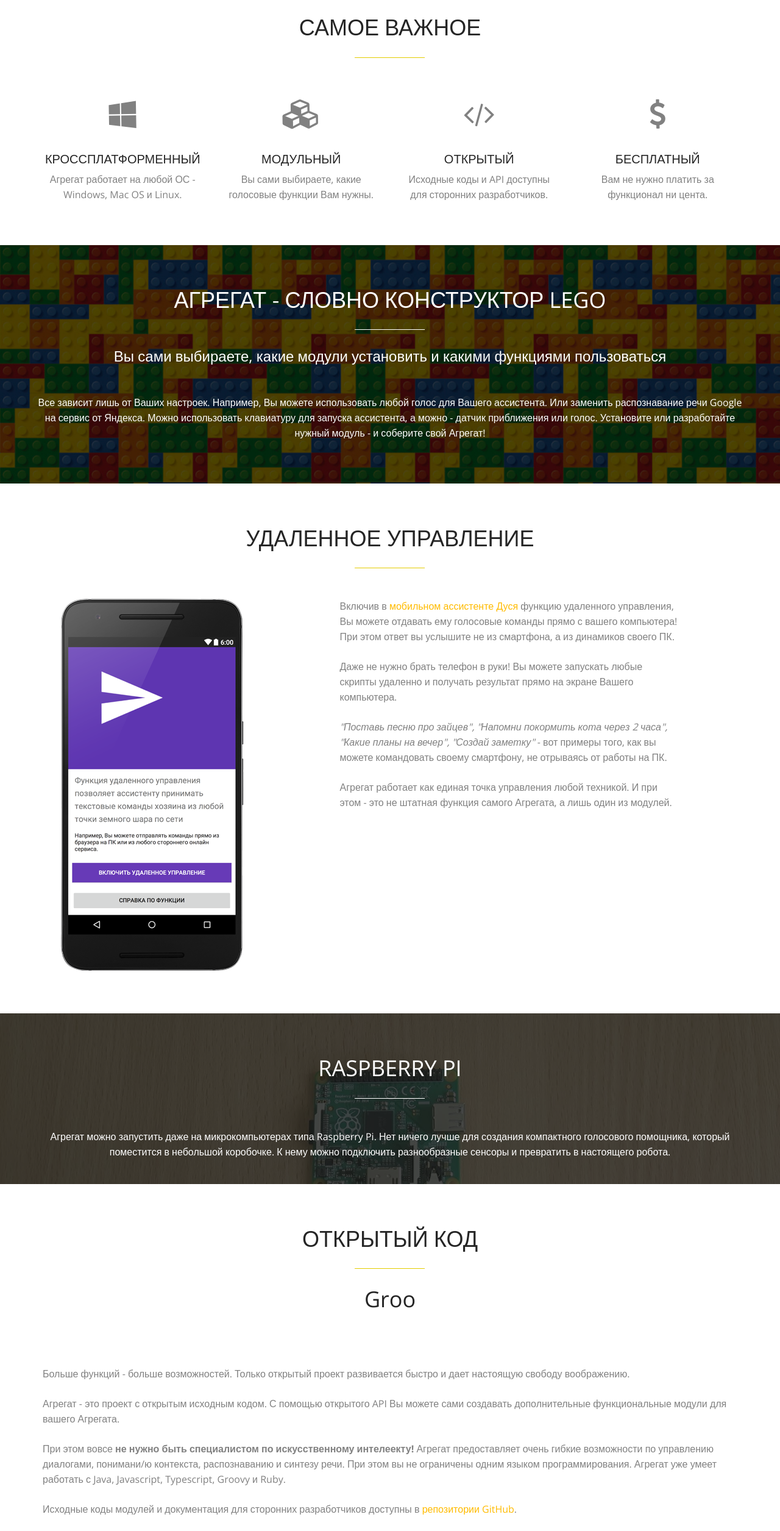
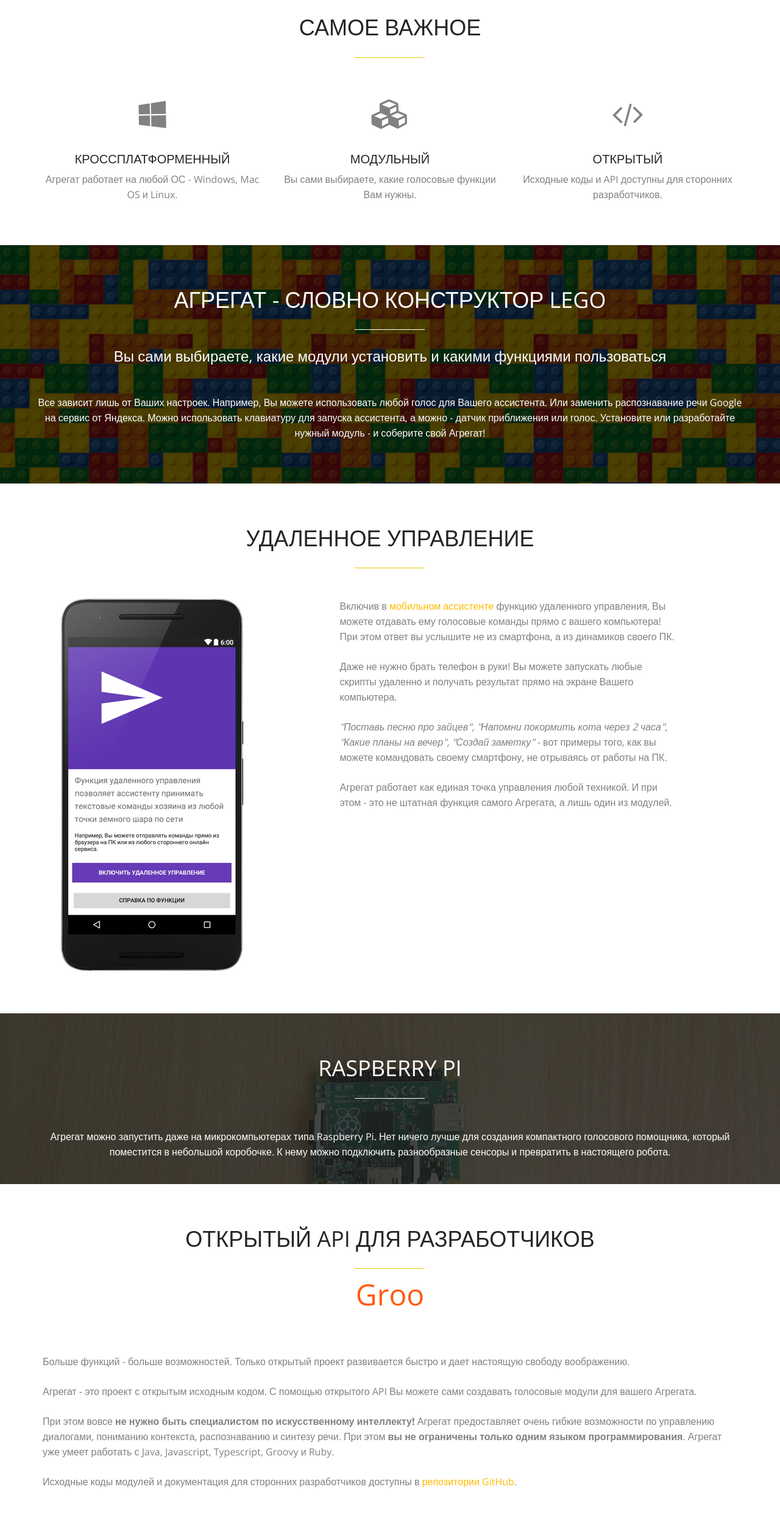
Before and after one commit to uzyovoys/aggregate, a plain HTML site: page index.html in a window 1280 px wide. Shown: the part 1920-4431 px from the top of the page at 61% size. Drawn offline with nearby package versions, Linux system fonts and the light colour scheme; some packages are replaced by stand-ins of ours.

Commit message:
Improvements

```diff
--- a/css/main.css
+++ b/css/main.css
@@ -967,6 +967,10 @@
     border: 2px solid #ccb400;
 }
 
+.langs {
+    color: #ff5b0f;
+    font-size: 3em;
+}
 
 /*=================================================================
 	Contact
--- a/index.html
+++ b/index.html
@@ -212,12 +212,11 @@
 			<section id="service">
 				<div class="container">
 					<div class="row">
-
 						<div class="sec-title text-center">
 							<h2 class="wow animated bounceInLeft">Самое важное</h2>
 						</div>
 
-						<div class="col-md-3 col-sm-6 col-xs-12 text-center wow animated zoomIn">
+						<div class="col-md-4 col-sm-12 col-xs-12 text-center wow animated zoomIn">
 							<div class="service-item">
 								<div class="service-icon">
 									<i class="fa fa-windows fa-3x"></i>
@@ -227,7 +226,7 @@
 							</div>
 						</div>
 
-						<div class="col-md-3 col-sm-6 col-xs-12 text-center wow animated zoomIn" data-wow-delay="0.3s">
+						<div class="col-md-4 col-sm-12 col-xs-12 text-center wow animated zoomIn" data-wow-delay="0.3s">
 							<div class="service-item">
 								<div class="service-icon">
 									<i class="fa fa-cubes fa-3x"></i>
@@ -237,7 +236,7 @@
 							</div>
 						</div>
 
-						<div class="col-md-3 col-sm-6 col-xs-12 text-center wow animated zoomIn" data-wow-delay="0.6s">
+						<div class="col-md-4 col-sm-12 col-xs-12 text-center wow animated zoomIn" data-wow-delay="0.6s">
 							<div class="service-item">
 								<div class="service-icon">
 									<i class="fa fa-code fa-3x"></i>
@@ -246,18 +245,6 @@
 								<p>Исходные коды и API доступны для сторонних разработчиков.</p>
 							</div>
 						</div>
-
-						<div class="col-md-3 col-sm-6 col-xs-12 text-center wow animated zoomIn" data-wow-delay="0.9s">
-							<div class="service-item">
-								<div class="service-icon">
-									<i class="fa fa-dollar fa-3x"></i>
-								</div>
-
-								<h3>Бесплатный</h3>
-								<p>Вам не нужно платить за функционал ни цента.</p>
-							</div>
-						</div>
-
 					</div>
 				</div>
 			</section>
@@ -294,7 +281,7 @@
 							<img src="img/dusi.png">
 						</div>
 						<div class="col-md-6 col-md-offset-1 wow animated fadeInRight">
-							<p>Включив в <a href="http://dusi.mobi">мобильном ассистенте Дуся</a> функцию удаленного управления, Вы можете отдавать ему голосовые команды прямо с вашего компьютера!
+							<p>Включив в <a href="http://dusi.mobi">мобильном ассистенте</a> функцию удаленного управления, Вы можете отдавать ему голосовые команды прямо с вашего компьютера!
 								При этом ответ вы услышите не из смартфона, а из динамиков своего ПК.</p><br/>
 							<p>Даже не нужно брать телефон в руки! Вы можете запускать любые скрипты удаленно и получать результат прямо на экране Вашего компьютера.</p><br/>
 							<p><i>"Поставь песню про зайцев", "Напомни покормить кота через 2 часа", "Какие планы на вечер", "Создай заметку"</i> - вот примеры того, как вы можете командовать своему смартфону, не отрываясь от работы на ПК.</p><br/>
@@ -326,17 +313,17 @@
 				<div class="container">
 					<div class="row">
 						<div class="sec-title text-center wow animated fadeInDown">
-							<h2>Открытый код</h2>
-							<div style="height: 80px">
-								<h1 class="code"></h1>
+							<h2>Открытый API для разработчиков</h2>
+							<div style="height: 60px">
+								<span class="langs"></span>
 							</div>
 						</div>
 					</div>
 					<div class="row wow animated fadeInUp">
 						<div class="col-lg-12">
 							<p>Больше функций - больше возможностей. Только открытый проект развивается быстро и дает настоящую свободу воображению.</p><br/>
-							<p>Агрегат - это проект с открытым исходным кодом. С помощью открытого API Вы можете сами создавать дополнительные функциональные модули для вашего Агрегата.</p><br/>
-							<p>При этом вовсе <b>не нужно быть специалистом по искусственному интелеекту!</b> Агрегат предоставляет очень гибкие возможности по управлению диалогами, понимани/ю контекста, распознаванию и синтезу речи. При этом вы не ограничены одним языком программирования. Агрегат уже умеет работать с Java, Javascript, Typescript, Groovy и Ruby.</p><br/>
+							<p>Агрегат - это проект с открытым исходным кодом. С помощью открытого API Вы можете сами создавать голосовые модули для вашего Агрегата.</p><br/>
+							<p>При этом вовсе <b>не нужно быть специалистом по искусственному интеллекту!</b> Агрегат предоставляет очень гибкие возможности по управлению диалогами, пониманию контекста, распознаванию и синтезу речи. При этом <b>вы не ограничены только одним языком программирования</b>. Агрегат уже умеет работать с Java, Javascript, Typescript, Groovy и Ruby.</p><br/>
 							<p>Исходные коды модулей и документация для сторонних разработчиков доступны в <a href="https://github.com/uzyovoys/aggregate">репозитории GitHub</a>.</p>
 						</div>
 					</div>
--- a/js/main.js
+++ b/js/main.js
@@ -158,7 +158,7 @@
 		}
 	});
 
-    $('.code').typed({
+    $('.langs').typed({
         strings: ['Java', 'Javascript', 'Typescript', 'Groovy', 'Ruby'],
         loop: true, showCursor: false, typeSpeed: 100
     });
```
